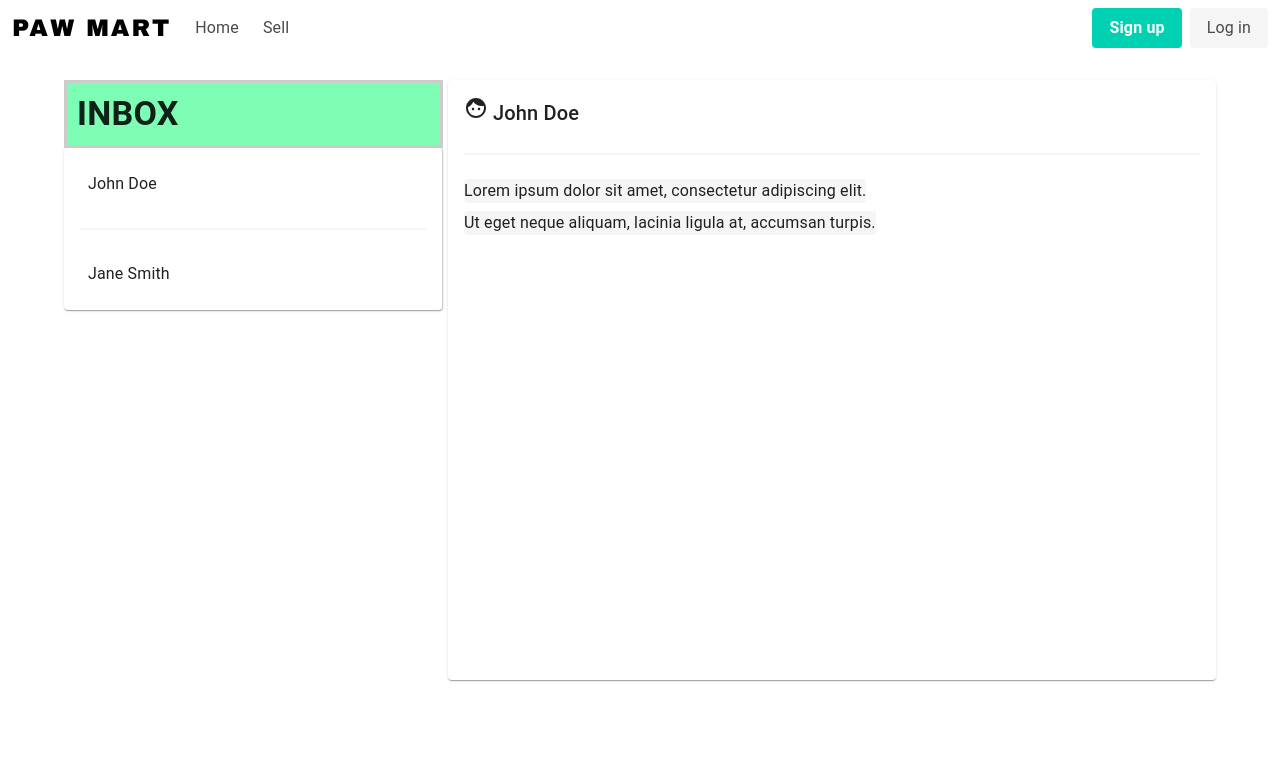
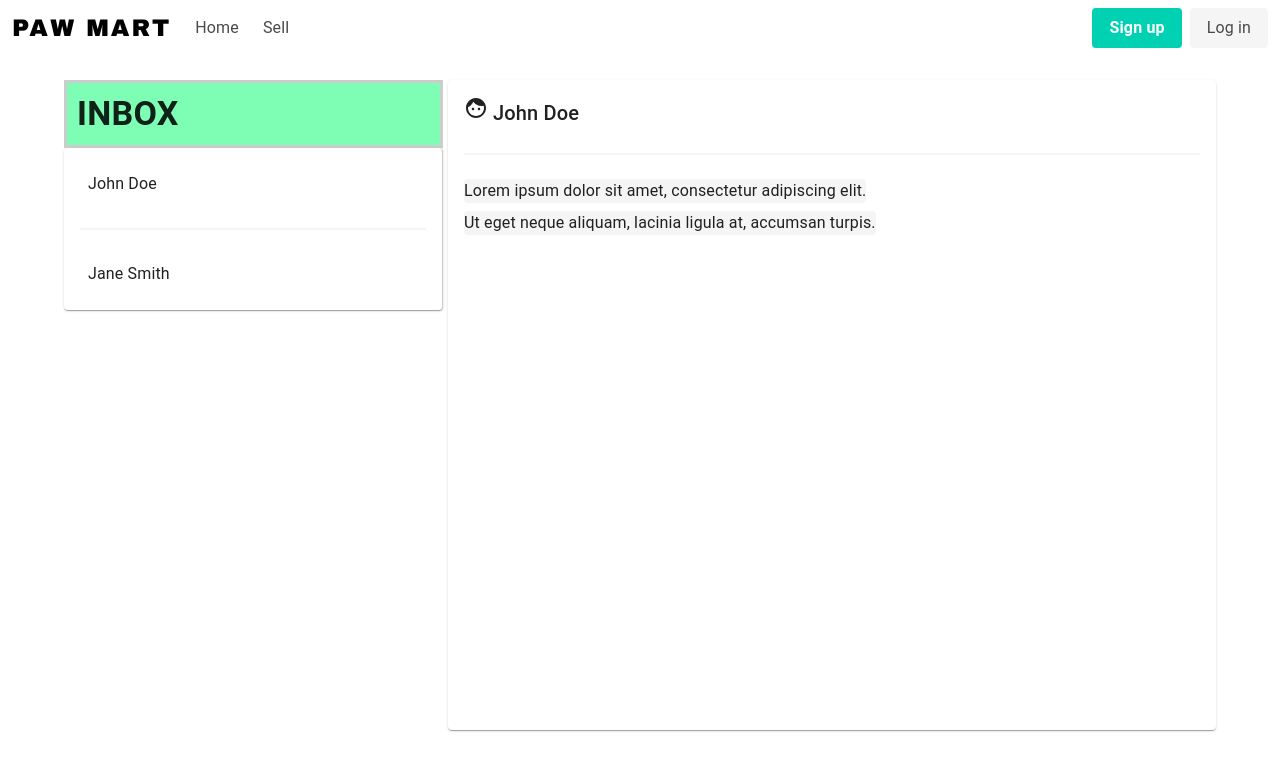
Before and after one commit to Rish-XO/paw-mart-frontend, a React (Create React App) app: page /chat in a window 1280 px wide. Shown: the top 770 px of the page. Built offline with nearby package versions, Linux system fonts and the light colour scheme; no server answers.

Commit message:
chat sizs

```diff
--- a/src/components/Chat/ChatPage.css
+++ b/src/components/Chat/ChatPage.css
@@ -21,7 +21,7 @@
 
 .chat-content {
   padding: 16px;
-  height: 600px;
+  height: 650px;
   overflow-y: auto;
 }
 
```
